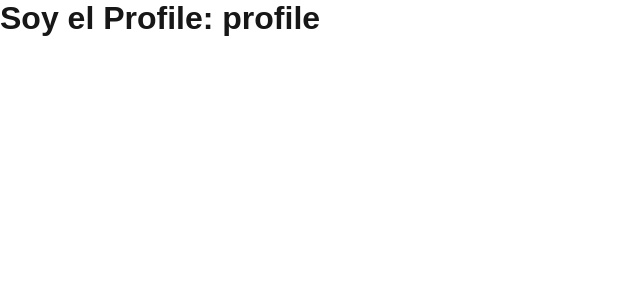
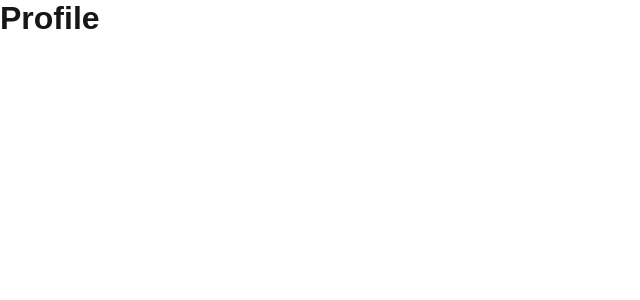
Before and after one commit to vespinozagallegos/Routing-NextJS-M4-C4, a Next.js app in the folder routing-next/: page /profile in a window 1280 px wide. Shown: the top 300 px of the page, without its empty margins (0-640 px from the left). Built offline with nearby package versions, Linux system fonts and the light colour scheme.

Commit message:
Se crea una ruta ESTÁTICA profle que tendra anidada a [pofile]

```diff
--- a/routing-next/src/app/[profile]/Profile.jsx
+++ b/routing-next/src/app/[profile]/Profile.jsx
@@ -12,3 +12,5 @@ export const Profile = ({ params }) => {
 }
 
 export default Profile;
+
+// SI QUIERO CREAR UN PERFIL CON EL MISMO NOMBRE DE UNA RUTA YA DEFINIDA, COMO LO HAGO? -----> enrutamiento anidado es la respuesta
--- /dev/null
+++ b/routing-next/src/app/profile/Profile.jsx
@@ -0,0 +1,12 @@
+// Componente (esto es estatico)
+// no hay problema en que tenga el mismo nombre de la ruta DINAMICA
+// Porque se priorizan las rutas ESTÁTICAS (definidas)
+export const Profile = () => {
+    return (
+        <div>
+            <h1>Profile</h1>
+        </div>
+    );
+}
+
+export default Profile;
--- /dev/null
+++ b/routing-next/src/app/profile/page.js
@@ -0,0 +1,2 @@
+// Aqui se renderiza la RUTA
+export { default } from './Profile';
```
